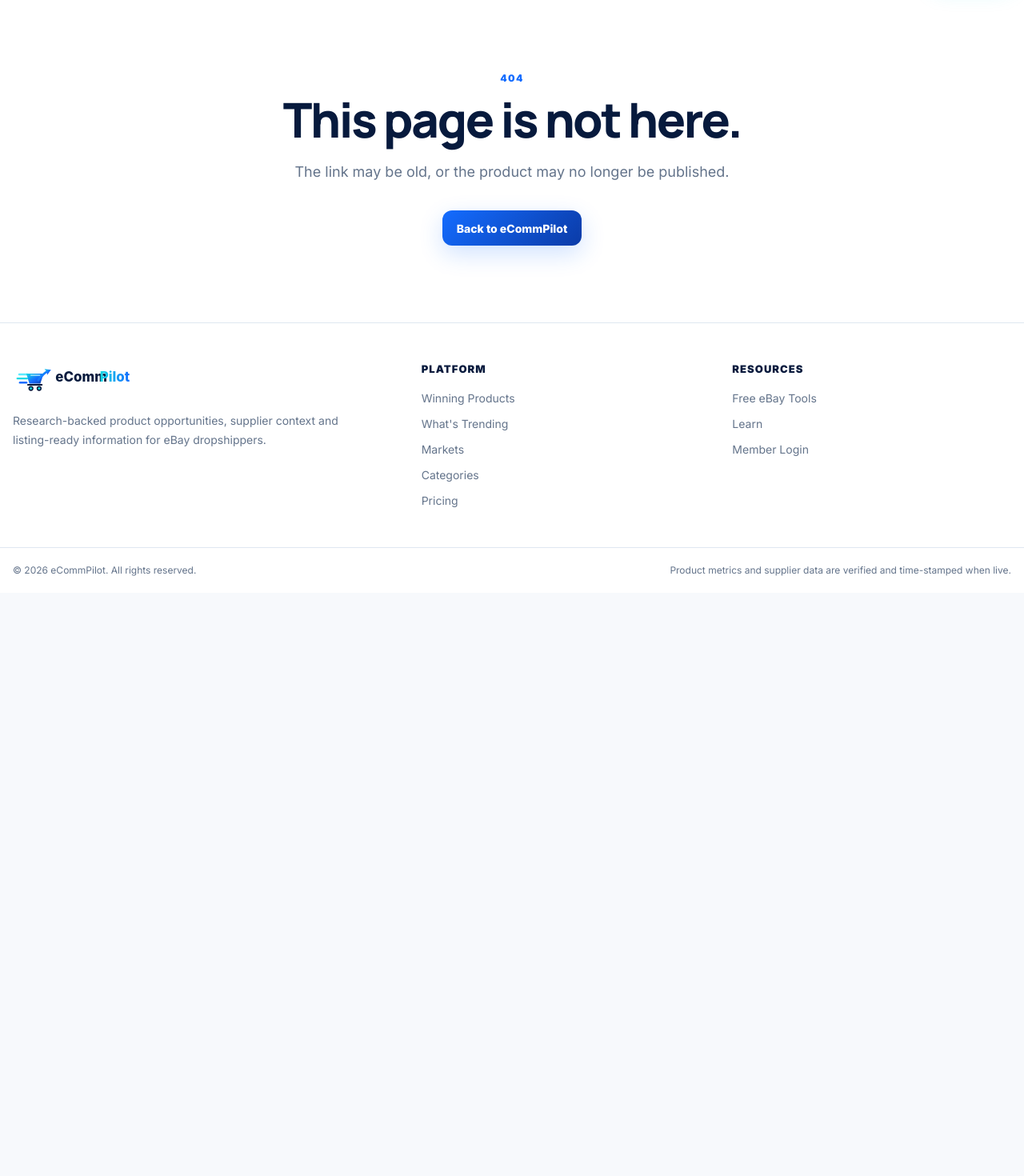
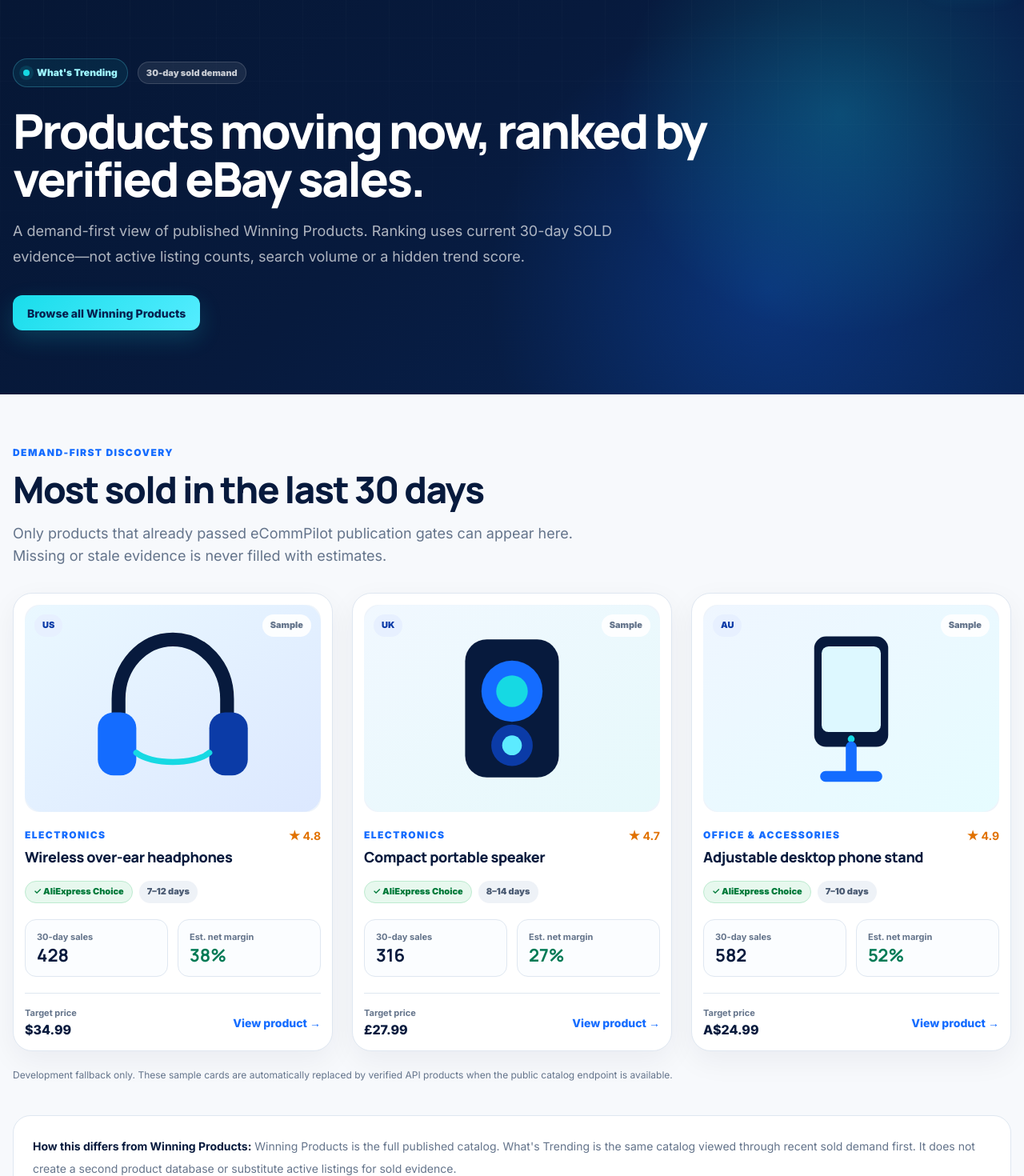
Before and after one commit to ponzey717/ecommpilot-main, a Next.js app: page /whats-trending in a window 1280 px wide. Before the commit this address had no page. Shown: the part 80-1550 px from the top of the page at 80% size. Before the commit the page ends 821 px from the top, so only its background shows below. Built offline with nearby package versions, Linux system fonts and the light colour scheme.

Commit message:
feat: add demand-first public Whats Trending page

```diff
--- /dev/null
+++ b/src/app/whats-trending/page.tsx
@@ -0,0 +1,49 @@
+import type { Metadata } from "next";
+import Link from "next/link";
+import { CatalogProductGrid } from "@/components/products/catalog-product-grid";
+import { PageHero } from "@/components/site/page-hero";
+import { PageShell } from "@/components/site/page-shell";
+import { SectionHeading } from "@/components/ui/section-heading";
+import { routes } from "@/config/routes";
+import { buildMetadata } from "@/lib/seo/metadata";
+
+export const metadata: Metadata = buildMetadata({
+  title: "What's Trending on eBay | eCommPilot",
+  description:
+    "See currently published eCommPilot product opportunities ranked by verified 30-day eBay sold demand across the US, UK and Australia.",
+  path: "/whats-trending",
+});
+
+export default function WhatsTrendingPage() {
+  return (
+    <PageShell darkHeader>
+      <PageHero
+        eyebrow="What's Trending"
+        badge="30-day sold demand"
+        title="Products moving now, ranked by verified eBay sales."
+        description="A demand-first view of published Winning Products. Ranking uses current 30-day SOLD evidence—not active listing counts, search volume or a hidden trend score."
+        actions={
+          <Link href={routes.winningProducts} className="button button-cyan">
+            Browse all Winning Products
+          </Link>
+        }
+      />
+      <section className="py-12 md:py-16">
+        <div className="site-container">
+          <SectionHeading
+            eyebrow="Demand-first discovery"
+            title="Most sold in the last 30 days"
+            description="Only products that already passed eCommPilot publication gates can appear here. Missing or stale evidence is never filled with estimates."
+          />
+          <div className="mt-8">
+            <CatalogProductGrid sort="most_sold" minimumSales30d={1} limit={24} />
+          </div>
+          <div className="mt-10 rounded-[22px] border border-[var(--border)] bg-white p-6 text-sm leading-7 text-[var(--muted)]">
+            <strong className="text-[var(--navy)]">How this differs from Winning Products:</strong>{" "}
+            Winning Products is the full published catalog. What&apos;s Trending is the same catalog viewed through recent sold demand first. It does not create a second product database or substitute active listings for sold evidence.
+          </div>
+        </div>
+      </section>
+    </PageShell>
+  );
+}
```
